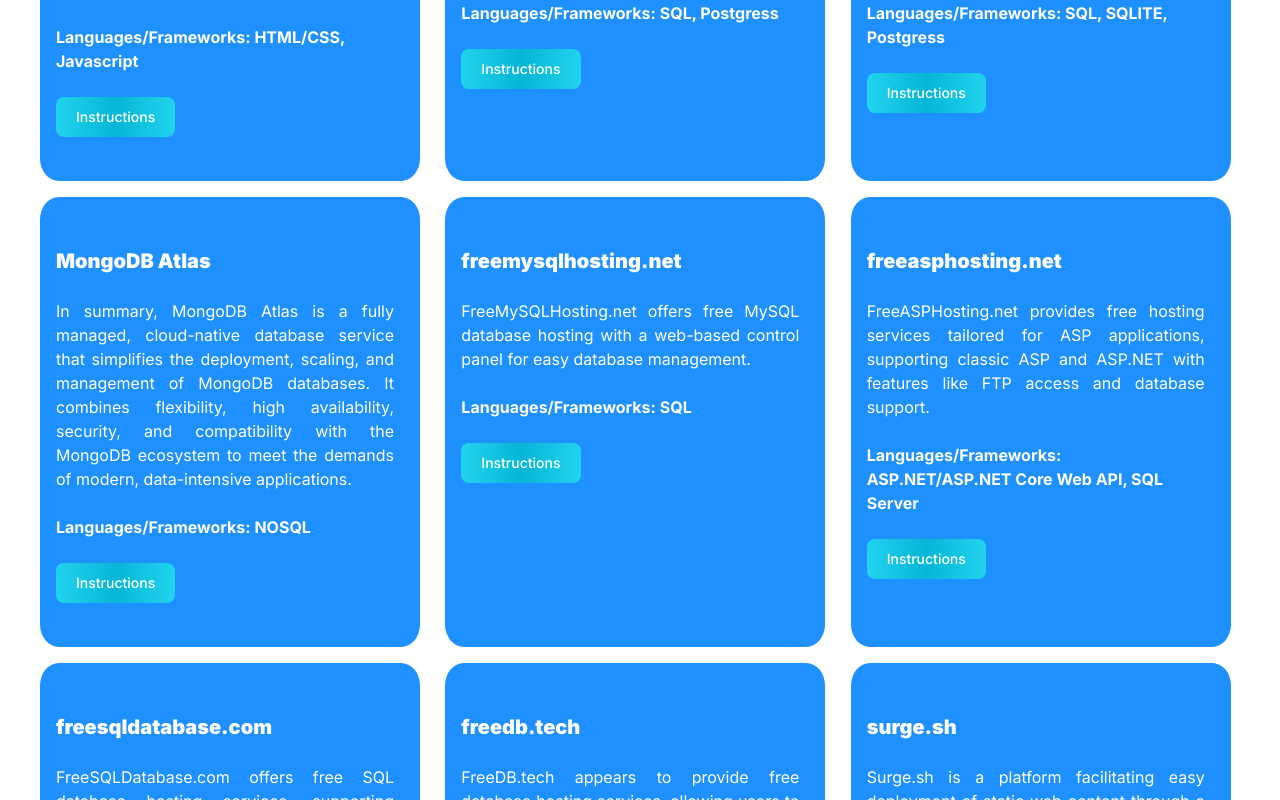
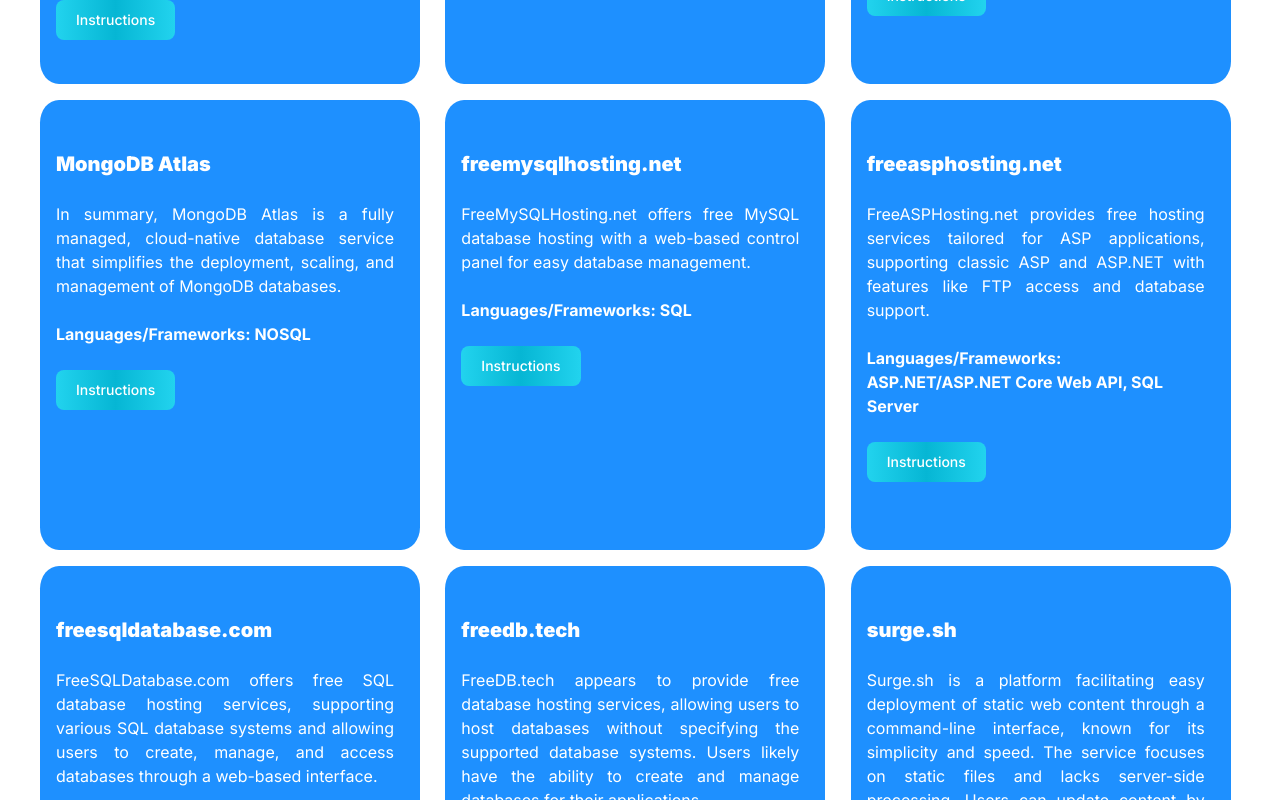
Before and after one commit to N00rAhmed/Free-Hosting-Services, a Next.js app: page /resources in a window 1280 px wide. Shown: the part 1104-1904 px from the top of the page. Built offline with nearby package versions, Linux system fonts and the light colour scheme.

Commit message:
made smal  change

```diff
--- a/app/data.json
+++ b/app/data.json
@@ -38,7 +38,7 @@
     },
     {
         "title": "MongoDB Atlas",
-        "content": "In summary, MongoDB Atlas is a fully managed, cloud-native database service that simplifies the deployment, scaling, and management of MongoDB databases. It combines flexibility, high availability, security, and compatibility with the MongoDB ecosystem to meet the demands of modern, data-intensive applications.",
+        "content": "In summary, MongoDB Atlas is a fully managed, cloud-native database service that simplifies the deployment, scaling, and management of MongoDB databases.",
         "link": "",
         "technologies": "NOSQL"
     },
--- a/app/resources/page.tsx
+++ b/app/resources/page.tsx
@@ -9,11 +9,11 @@
       <Navbar/>
 
       <h1 className="font-bold text-3xl">Free Hosting Services</h1>
-
+{/*
       <div className='resource-container'>
         <p className='info'>This page will contain all of the free hosting resources as well as information about them and maybe also how to use certain resources.
           There will be free Client side hosting services as well as free server side + database hosting services.</p>
-      </div>
+      </div> */}
 
       <br />
 
```
